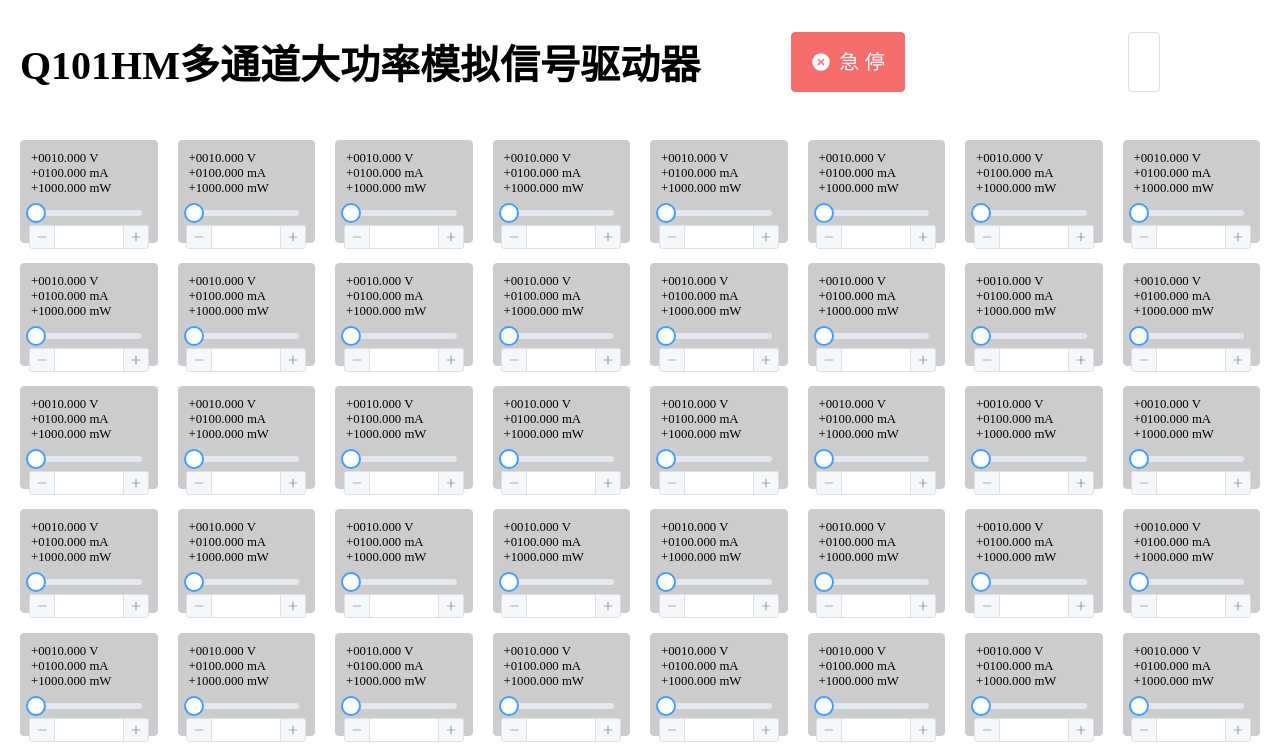
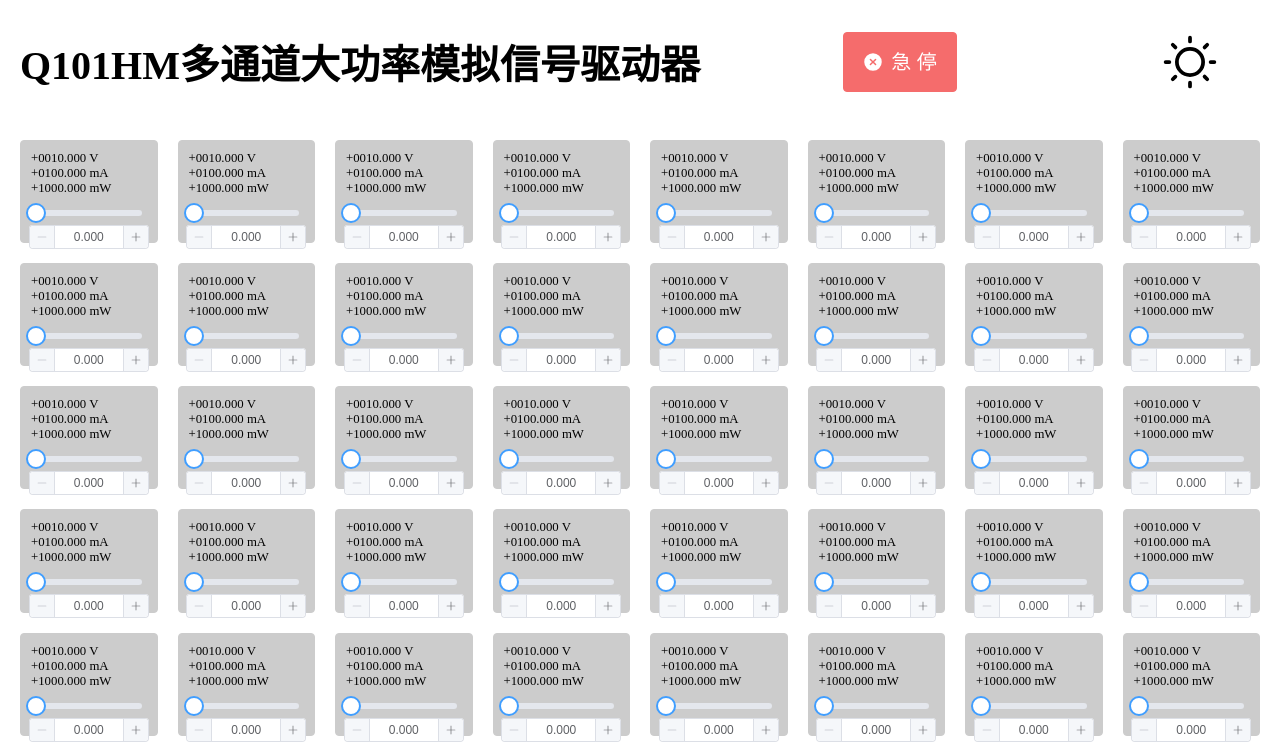
Before and after one commit to SelfAdajoint/LargeScaleAnalogDriver, a Vue app: page / in a window 1280 px wide. Shown: the top 754 px of the page. Built offline with nearby package versions, Linux system fonts and the light colour scheme.

Commit message:
finish dark mode; writing input

```diff
--- a/src/components/header.vue
+++ b/src/components/header.vue
@@ -1,5 +1,5 @@
 <script setup  lang="ts">
-import { CircleCloseFilled } from '@element-plus/icons-vue'
+import { CircleCloseFilled,Sunny,Moon } from '@element-plus/icons-vue'
 import { ElButton } from 'element-plus'
 import axios from 'axios'
 import { useDark, useToggle } from "@vueuse/core";
@@ -18,9 +18,10 @@ async function emergencystop() {
     <div class="header-page">
         <h2 style="font-size: 40px;">Q101HM多通道大功率模拟信号驱动器</h2>
         <el-button type="danger" size="large" :icon="CircleCloseFilled" @click="emergencystop">急&nbsp;停</el-button>
-        <el-button class="border-none w-full bg-transparent cursor-pointer" @click="toggleDark()">
-            <i inline-flex i="dark:ep-moon ep-sunny"/>
-        </el-button>
+        <el-icon :size="60" @click="toggleDark()">
+            <Moon v-if="isDark"/>
+            <Sunny v-else />
+        </el-icon>
     </div>
 </template>
 
@@ -37,9 +38,13 @@ async function emergencystop() {
     }
 
     .el-button{
-        margin-right: 120px;
+        margin-right: 60px;
         height: 60px;
         font-size: 20px;
     }
+
+    .el-icon{
+        margin-right: 60px;
+    }
 }
 </style>
--- a/src/components/voltstatus.vue
+++ b/src/components/voltstatus.vue
@@ -1,7 +1,7 @@
 <template>
   <div class="box">
     <el-row :gutter="20">
-      <el-col :span="3" v-for="n in 60" :key="n">
+      <el-col :span="3" v-for="n in 64" :key="n">
         <div class="grid-content-wrapper">
           <div class="grid-content">
             <div>+0010.000 V</div>
@@ -11,8 +11,8 @@
               <el-slider v-model="value" show-input size="small" />
             </div> -->
             <div class="slider-demo-block">
-                <el-slider v-model="value" size="small" />
-                <el-input-number v-model="value1" :min="0" :max="100" size="small" />
+                <el-slider v-model="volt[n]" :min="0" :max="10" :step="0.001" size="small" />
+                <el-input-number v-model="volt[n]" :min="0" :max="10" :precision="3" :step="0.001" size="small" />
             </div>
           </div>
         </div>
@@ -22,8 +22,12 @@
 </template>
 
 <script setup>
-import { ref } from "vue";
-const value = ref(0);
+import { ref, reactive, onMounted } from "vue";
+const volt = reactive(Array(64).fill(0));
+
+onMounted(() => {
+  console.log(volt)
+})
 
 </script>
 
```
